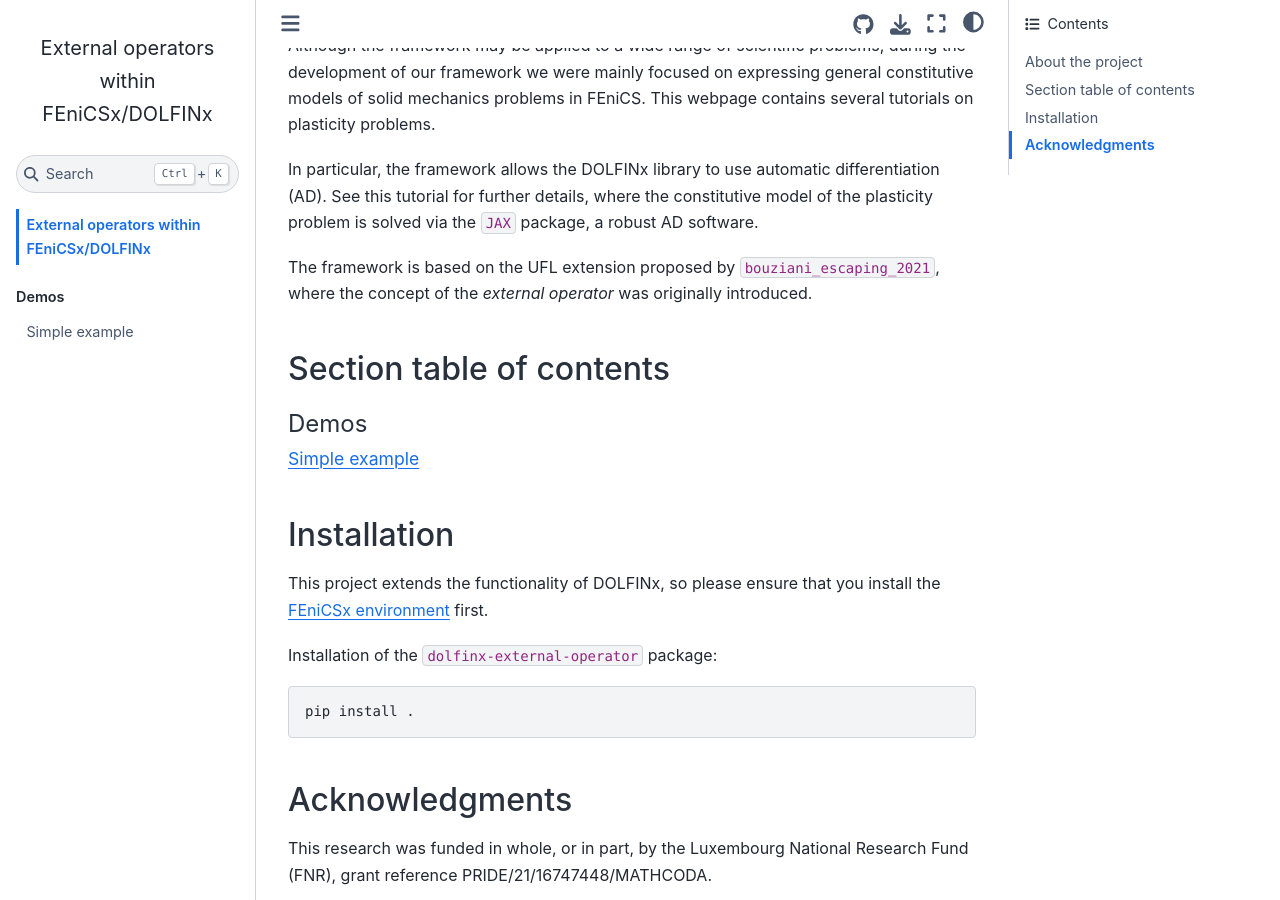
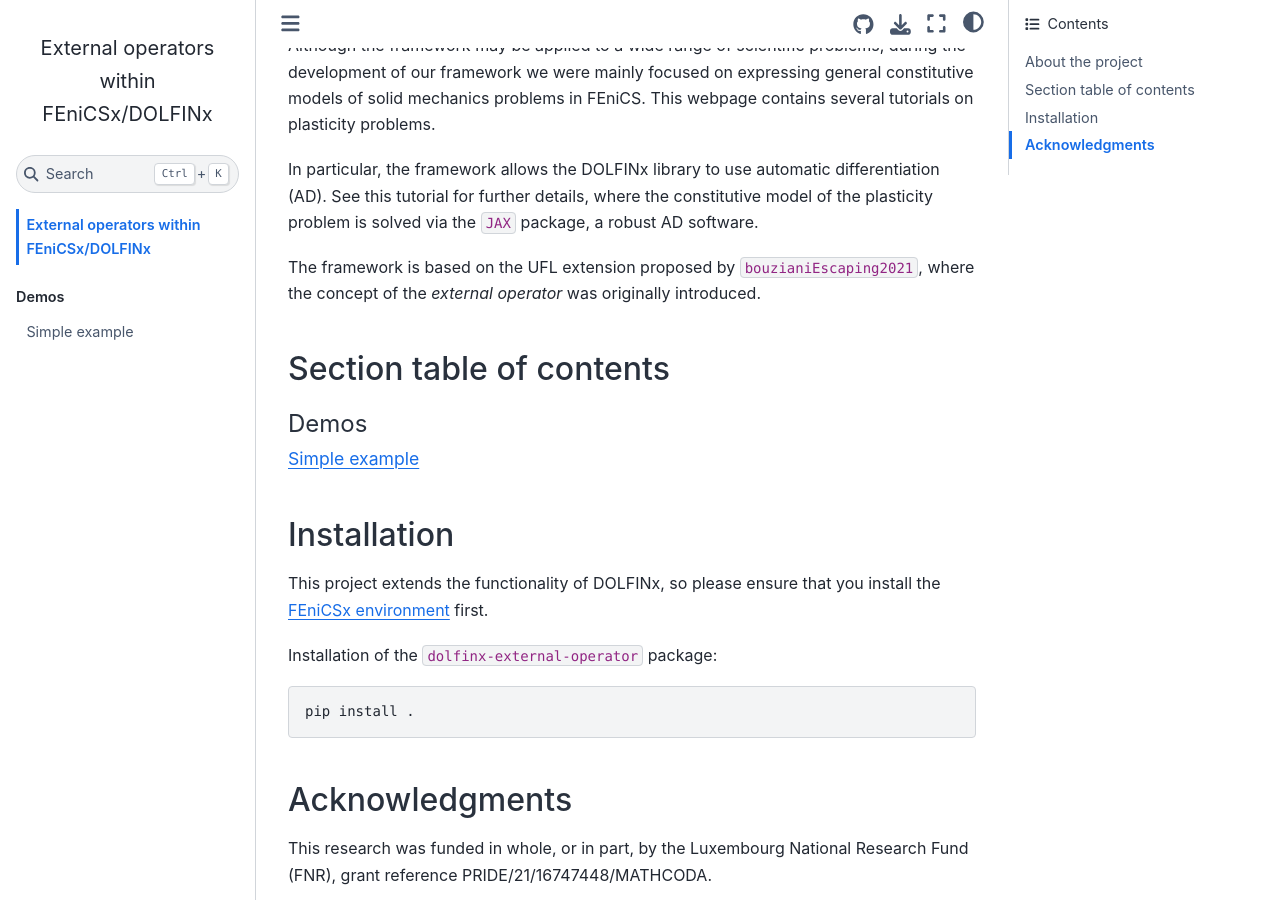
Before and after one commit to a-latyshev/dolfinx-external-operator, a Jupyter Book: the page built from docs/index.md, in a window 1280 px wide and 900 px high, scrolled down 638 px. Built offline with Jupyter Book 1.0.4 settings and Sphinx 7.4.7 and the Sphinx Book theme 1.1.4, drawn with Linux system fonts in a browser that asks for light colours; pages that are not in the unit, such as notebooks, are missing from menus; cross-references to code outside the pages are shown as plain code.

Commit message:
Fix referencing

```diff
--- a/docs/demos/nonlinear_heat_equation_part1.py
+++ b/docs/demos/nonlinear_heat_equation_part1.py
@@ -34,7 +34,7 @@
 #
 # ## Recall
 #
-# The concept of external operators was originally introduced in {cite}`bouziani_escaping_2021`. According to
+# The concept of external operators was originally introduced in {cite}`bouzianiEscaping2021`. According to
 # this work, if $W, V$ and $X$ are some functional spaces then the external
 # operator $N$ maps an *operand* $u \in W$ as follows
 #
--- a/docs/demos/plasticity_mohr_coulomb.py
+++ b/docs/demos/plasticity_mohr_coulomb.py
@@ -1,3 +1,20 @@
+# -*- coding: utf-8 -*-
+# ---
+# jupyter:
+#   jupytext:
+#     cell_metadata_filter: -all
+#     custom_cell_magics: kql
+#     text_representation:
+#       extension: .py
+#       format_name: percent
+#       format_version: '1.3'
+#       jupytext_version: 1.11.2
+#   kernelspec:
+#     display_name: Python 3
+#     language: python
+#     name: python3
+# ---
+
 # %% [markdown]
 # # Plasticity of Mohr-Coulomb with apex-smoothing
 #
@@ -67,7 +84,7 @@
 import pyvista
 from mpltools import annotation  # for slope markers
 from solvers import LinearProblem
-from utilities import find_cell_by_point, Mohr_Coulomb_yield_criterion
+from utilities import find_cell_by_point
 
 import basix
 import dolfinx.plot as plot
@@ -941,12 +958,14 @@
 # To perform the test, we introduce the
 # operators $\mathcal{F}: V \rightarrow V^\prime$ and $\mathcal{J}: V \rightarrow \mathcal{L}(V,
 # V^\prime)$ defined as follows:
+#
 # $$
 #     \langle \mathcal{F}(\boldsymbol{u}), \boldsymbol{v} \rangle := F(\boldsymbol{u}; \boldsymbol{v}), \quad \forall \boldsymbol{v} \in V,
 # $$
 # $$
 #     \langle (\mathcal{J}(\boldsymbol{u}))(k\boldsymbol{\delta u}), \boldsymbol{v} \rangle := J(\boldsymbol{u}; k\boldsymbol{\delta u}, \boldsymbol{v}), \quad \forall \boldsymbol{v} \in V,
 # $$
+#
 # where $V^\prime$ is a dual space of $V$, $\langle \cdot, \cdot \rangle$ is the
 # $V^\prime \times V$ duality pairing and $\mathcal{L}(V, V^\prime)$ is a space of
 # bounded linear operators from $V$ to its dual.
@@ -959,7 +978,6 @@
 # $$
 #     \| r_k^0 \|_{V^\prime} := \| \mathcal{F}(\boldsymbol{u} + k \, \boldsymbol{\delta u}) - \mathcal{F}(\boldsymbol{u}) \|_{V^\prime} \longrightarrow 0 \text{ at } O(k),
 # $$ (eq:r0)
-#
 # $$
 #     \| r_k^1 \|_{V^\prime} := \| \mathcal{F}(\boldsymbol{u} + k \, \boldsymbol{\delta u}) - \mathcal{F}(\boldsymbol{u}) - \, (\mathcal{J}(\boldsymbol{u}))(k\boldsymbol{\delta u}) \|_{V^\prime} \longrightarrow 0 \text{ at } O(k^2).
 # $$ (eq:r1)
@@ -971,9 +989,11 @@
 # \boldsymbol{u} \in V$. In practice, within a finite subspace $V_h \subset V$, the
 # Riesz map $\mathcal{R}$ is represented by the matrix $\mathsf{L}^{-1}$, the
 # inverse of the Laplacian operator {cite}`kirbyFunctional2010`:
+#
 # $$
 #     \mathsf{L}_{ij} = \int\limits_\Omega \nabla\varphi_i \cdot \nabla\varphi_j \mathrm{d} x , \quad i,j = 1, \dots, n,
 # $$
+#
 # where $\{\varphi_i\}_{i=1}^{\dim V_h}$ is a set of basis function of the space
 # $V_h$.
 #
@@ -987,12 +1007,14 @@
 #
 # In practice, the vectors $\mathsf{r}_k^i$ are defined through the residual
 # vector $\mathsf{F}$ and the Jacobian matrix $\mathsf{J}$:
+#
 # $$
 #     \mathsf{r}_k^0 = \mathsf{F}(\mathsf{u} + k \, \mathsf{\delta u}) - \mathsf{F}(\mathsf{u}) \in \mathbb{R}^n,
 # $$ (eq:vec_r0)
 # $$
 #     \mathsf{r}_k^1 = \mathsf{F}(\mathsf{u} + k \, \mathsf{\delta u}) - \mathsf{F}(\mathsf{u}) - \, \mathsf{J}(\mathsf{u}) \cdot k\mathsf{\delta u} \in \mathbb{R}^n,
 # $$ (eq:vec_r1)
+#
 # where $\mathsf{u} \in \mathbb{R}^{\dim V_h}$ and $\mathsf{\delta u} \in
 # \mathbb{R}^{\dim V_h}$ represent dispacement fields $\boldsymbol{u} \in V_h$ and
 # $\boldsymbol{\delta u} \in V_h$.
@@ -1142,14 +1164,14 @@
 # %%
 fig, axs = plt.subplots(1, 2, figsize=(10, 5))
 
-axs[0].loglog(h_list, zero_order_remainder_elastic, "o-", label=r"$r_k^0$")
-axs[0].loglog(h_list, first_order_remainder_elastic, "o-", label=r"$r_k^1$")
+axs[0].loglog(k_list, zero_order_remainder_elastic, "o-", label=r"$r_k^0$")
+axs[0].loglog(k_list, first_order_remainder_elastic, "o-", label=r"$r_k^1$")
 annotation.slope_marker((2e-4, 5e-5), 1, ax=axs[0], poly_kwargs={"facecolor": "tab:blue"})
 axs[0].text(0.5, -0.2, "(a) Elastic phase", transform=axs[0].transAxes, ha="center", va="top")
 
-axs[1].loglog(h_list, zero_order_remainder_plastic, "o-", label=r"$r_k^0$")
+axs[1].loglog(k_list, zero_order_remainder_plastic, "o-", label=r"$r_k^0$")
 annotation.slope_marker((2e-4, 5e-5), 1, ax=axs[1], poly_kwargs={"facecolor": "tab:blue"})
-axs[1].loglog(h_list, first_order_remainder_plastic, "o-", label=r"$r_k^1$")
+axs[1].loglog(k_list, first_order_remainder_plastic, "o-", label=r"$r_k^1$")
 annotation.slope_marker((2e-4, 5e-13), 2, ax=axs[1], poly_kwargs={"facecolor": "tab:orange"})
 axs[1].text(0.5, -0.2, "(b) Plastic phase", transform=axs[1].transAxes, ha="center", va="top")
 
@@ -1161,11 +1183,11 @@
 
 plt.tight_layout()
 
-first_order_rate = np.polyfit(np.log(h_list), np.log(zero_order_remainder_elastic), 1)[0]
-second_order_rate = np.polyfit(np.log(h_list), np.log(first_order_remainder_elastic), 1)[0]
+first_order_rate = np.polyfit(np.log(k_list), np.log(zero_order_remainder_elastic), 1)[0]
+second_order_rate = np.polyfit(np.log(k_list), np.log(first_order_remainder_elastic), 1)[0]
 print(f"Elastic phase:\n\tthe 1st order rate = {first_order_rate:.2f}\n\tthe 2nd order rate = {second_order_rate:.2f}")
-first_order_rate = np.polyfit(np.log(h_list), np.log(zero_order_remainder_plastic), 1)[0]
-second_order_rate = np.polyfit(np.log(h_list[1:]), np.log(first_order_remainder_plastic[1:]), 1)[0]
+first_order_rate = np.polyfit(np.log(k_list), np.log(zero_order_remainder_plastic), 1)[0]
+second_order_rate = np.polyfit(np.log(k_list[1:]), np.log(first_order_remainder_plastic[1:]), 1)[0]
 print(f"Plastic phase:\n\tthe 1st order rate = {first_order_rate:.2f}\n\tthe 2nd order rate = {second_order_rate:.2f}")
 
 # %% [markdown]
--- a/docs/index.md
+++ b/docs/index.md
@@ -28,7 +28,7 @@
 robust AD software.
 
 The framework is based on the UFL extension proposed by
-{cite:t}`bouziani_escaping_2021`, where the concept of the *external operator*
+{cite:t}`bouzianiEscaping2021`, where the concept of the *external operator*
 was originally introduced.
 
 ## Section table of contents
--- a/docs/references.bib
+++ b/docs/references.bib
@@ -1,15 +1,3 @@
-@inproceedings{bouzianiEscaping2021,
-  title = {Escaping the Abstraction: A Foreign Function Interface for the {{Unified Form Language}} [{{UFL}}]},
-  author = {Bouziani, Nacime and Ham, David A.},
-  date = {2021},
-  eprint = {2111.00945},
-  eprinttype = {arXiv},
-  eprintclass = {cs, math},
-  doi = {10.48550/arXiv.2111.00945},
-  eventdate = {2021-12-13},
-  eventtitle = {First {{Workshop}} on {{Differentiable Programming}} ({{NeurIPS}} 2021)}
-}
-
 @book{bonnet2014,
   TITLE = {{The finite element method in solid mechanics}},
   AUTHOR = {Bonnet, Marc and Frangi, Attilio and Rey, Christian},
@@ -24,8 +12,32 @@
 @book{chenLimitAnalysisSoil1990,
   title = {Limit {{Analysis}} in {{Soil Mechanics}}},
   author = {Chen, W. F. and Liu, X. L.},
-  date = {1990},
+  year = {1990},
   volume = {52},
   publisher = {Elsevier Science},
   pagetotal = {477}
 }
+
+@article{kirbyFunctional2010,
+  title = {From {{Functional Analysis}} to {{Iterative Methods}}},
+  author = {Kirby, Robert C.},
+  year = {2010},
+  journal = {SIAM Review},
+  volume = {52},
+  number = {2},
+  pages = {269--293},
+  issn = {0036-1445, 1095-7200},
+  doi = {10.1137/070706914}
+}
+
+@misc{bouzianiEscaping2021,
+  title = {Escaping the Abstraction: A Foreign Function Interface for the {{Unified Form Language}} [{{UFL}}]},
+  author = {Bouziani, Nacime and Ham, David A.},
+  year = {2021},
+  eprint = {2111.00945},
+  eprinttype = {arXiv},
+  eprintclass = {cs, math},
+  doi = {10.48550/arXiv.2111.00945},
+  eventdate = {2021-12-13},
+  eventtitle = {First {{Workshop}} on {{Differentiable Programming}} ({{NeurIPS}} 2021)}
+}
```
